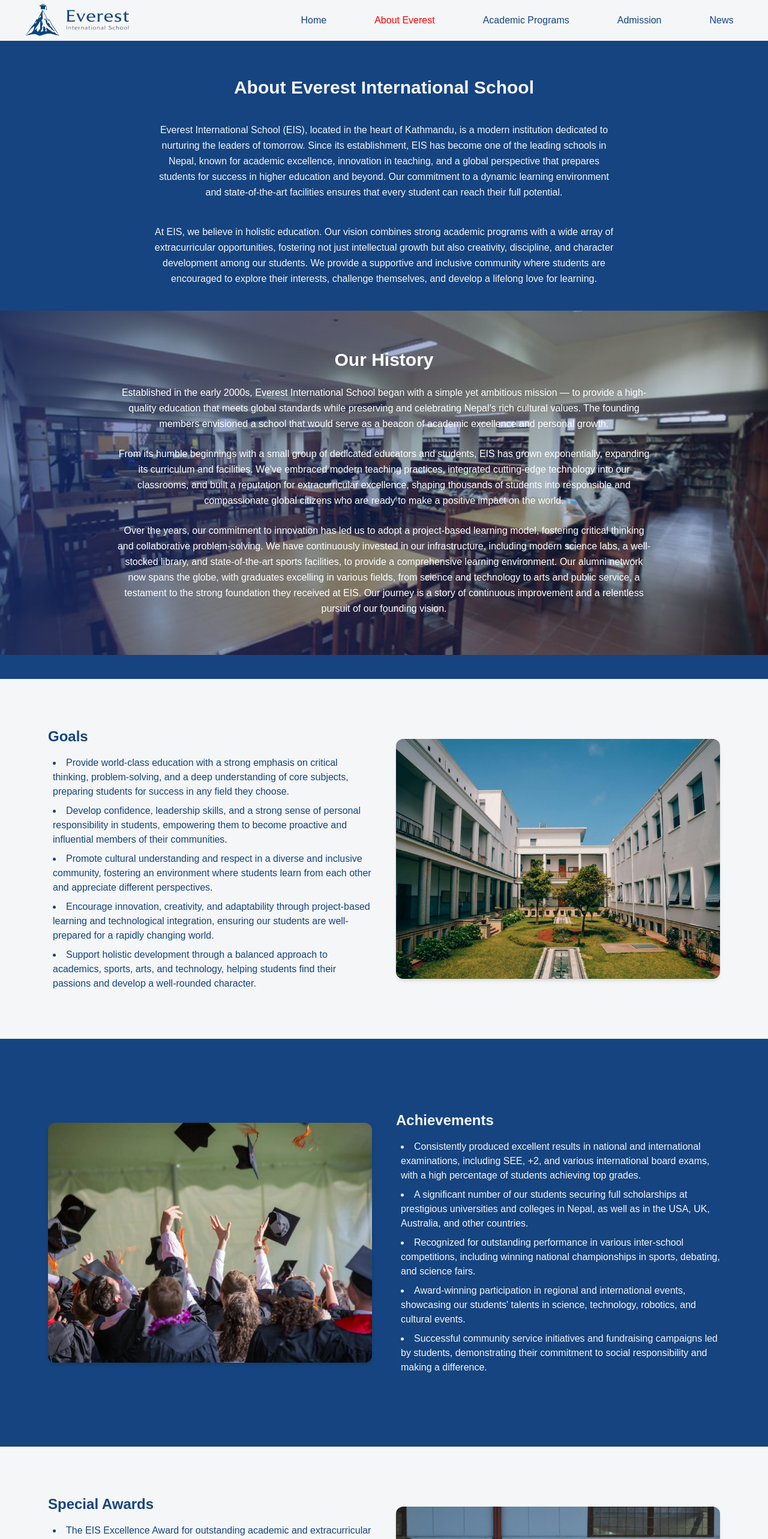
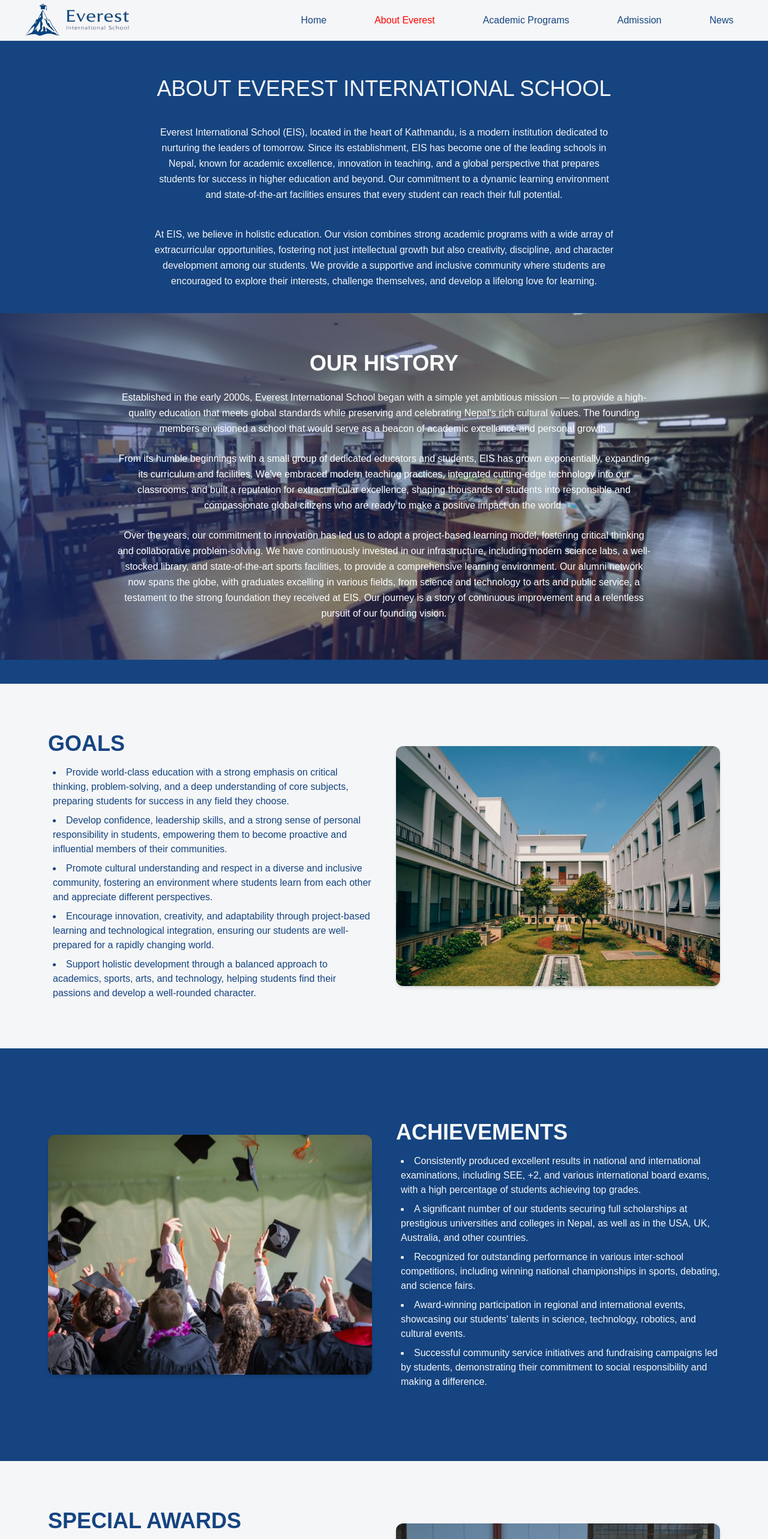
Before and after one commit to riyaz-soni5/School-College-Management-Website, a React (Vite) app: page /about in a window 1280 px wide. Shown: the top 2566 px of the page at 60% size. Built offline with nearby package versions, Linux system fonts and the light colour scheme.

Commit message:
Fix issue: home page was fixed

```diff
--- a/src/pages/About.tsx
+++ b/src/pages/About.tsx
@@ -8,8 +8,8 @@ export default function AboutEIS() {
     <div className="bg-[var(--secondary-color)] pt-15">
       <div className="flex flex-col items-center gap-10 *:text-[var(--primary-color)]">
         {/* Section Title */}
-        <h1 className="text-3xl font-bold text-center">
-          About Everest International School
+        <h1 className="md:text-4xl text-2xl text-center">
+          ABOUT EVEREST INTERNATIONAL SCHOOL
         </h1>
 
         {/* Overview */}
@@ -46,7 +46,7 @@ export default function AboutEIS() {
 
           {/* Content */}
           <div className="relative text-white px-8 py-16 text-center space-y-6 ">
-            <h2 className="text-3xl font-semibold">Our History</h2>
+            <h2 className="md:text-4xl text-2xl font-bold text-center">OUR HISTORY</h2>
             <p className="max-w-4xl mx-auto leading-relaxed">
               Established in the early 2000s, Everest International School began
               with a simple yet ambitious mission — to provide a high-quality
@@ -83,7 +83,7 @@ export default function AboutEIS() {
         {/* Goals Section */}
         <div className="grid grid-cols-1 md:grid-cols-2 gap-10 items-center bg-[var(--primary-color)] *:text-[var(--secondary-color)] p-20">
           <div>
-            <h2 className="text-2xl font-semibold mb-4">Goals</h2>
+            <h2 className="md:text-4xl text-2xl font-bold mb-4">GOALS</h2>
             <ul className="list-disc list-inside  space-y-2 pl-2">
               <li>
                 Provide world-class education with a strong emphasis on critical
@@ -132,8 +132,8 @@ export default function AboutEIS() {
             />
           </div>
           <div>
-            <h2 className="text-2xl font-semibold mb-4">
-              Achievements
+            <h2 className="md:text-4xl text-2xl font-bold mb-4">
+              ACHIEVEMENTS
             </h2>
             <ul className="list-disc list-inside space-y-2 pl-2">
               <li>
@@ -169,8 +169,8 @@ export default function AboutEIS() {
         {/* Special Awards Section */}
         <div className="grid grid-cols-1 md:grid-cols-2 gap-10 items-center bg-[var(--primary-color)] *:text-[var(--secondary-color)] p-20">
           <div>
-            <h2 className="text-2xl font-semibold mb-4">
-              Special Awards
+            <h2 className="md:text-4xl text-2xl font-bold mb-4">
+              SPECIAL AWARDS
             </h2>
             <ul className="list-disc list-inside  space-y-2 pl-2">
               <li>
```
Also changed, not shown: src/pages/Home.tsx (+32 -5 lines).
